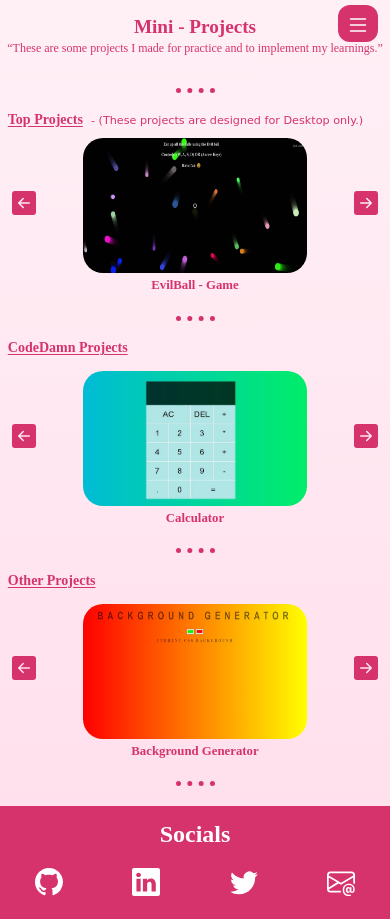
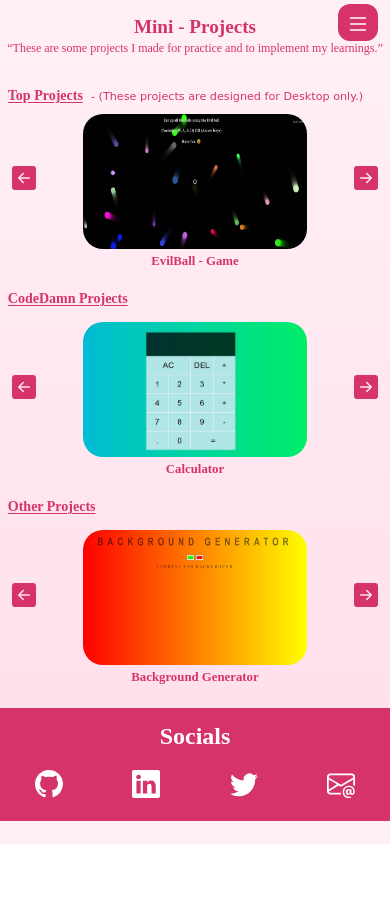
Before and after one commit to sanskar-soni-9/mini-projects, a plain HTML site: page index.html in a window 390 px wide. After the commit the page ends 844 px from the top, so only its background shows below. Drawn offline with Linux system fonts and the light colour scheme; a web font is replaced by a local one.

Commit message:
Removed deviders

```diff
--- a/index.html
+++ b/index.html
@@ -71,7 +71,7 @@
         >
       </p>
     </header>
-    <div class="devider"></div>
+    <!-- <div class="devider"></div> -->
     <main>
       <div class="projects intersection-animation top-projects">
         <h2 class="project-heading top-projects-heading">Top Projects</h2>
@@ -162,7 +162,7 @@
         </div>
       </div>
 
-      <div class="devider"></div>
+      <!-- <div class="devider"></div> -->
 
       <!--CodeDamn Projects-->
       <div class="projects intersection-animation codedamn-projects">
@@ -258,7 +258,7 @@
         </div>
       </div>
 
-      <div class="devider"></div>
+      <!-- <div class="devider"></div> -->
 
       <!--Other Projects-->
       <div class="projects intersection-animation other-projects">
@@ -338,7 +338,7 @@
         </div>
       </div>
     </main>
-    <div class="devider"></div>
+    <!-- <div class="devider"></div> -->
     <!--Socials-->
     <footer class="socials-section">
       <h1 class="socials-heading">Socials</h1>
--- a/style.css
+++ b/style.css
@@ -190,12 +190,12 @@ div.other-projects-container {
   transition: scale 0.25s;
 }
 
-.devider {
+/* .devider {
   width: 5%;
   height: 0.1em;
   border-bottom: 1.75em #d6336c dotted;
   margin: 0 auto 5%;
-}
+} */
 
 .intersection-animation {
   transform: translateY(100px);
@@ -305,10 +305,10 @@ nav.menu {
     width: 32px;
     height: 32px;
   }
-  .devider {
+  /* .devider {
     width: 10%;
     border-bottom: 1.25em #d6336c dotted;
-  }
+  } */
   nav.menu {
     width: 40%;
     padding-top: 10%;
```
